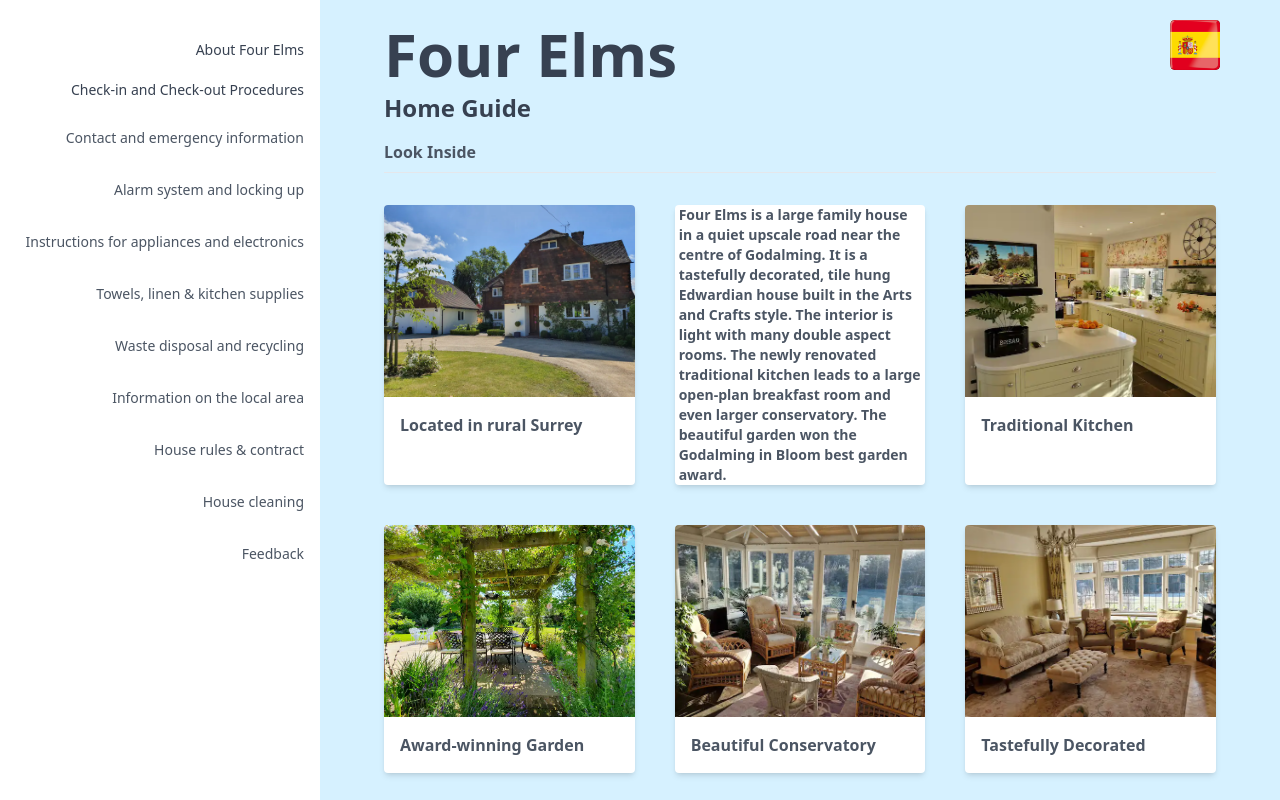
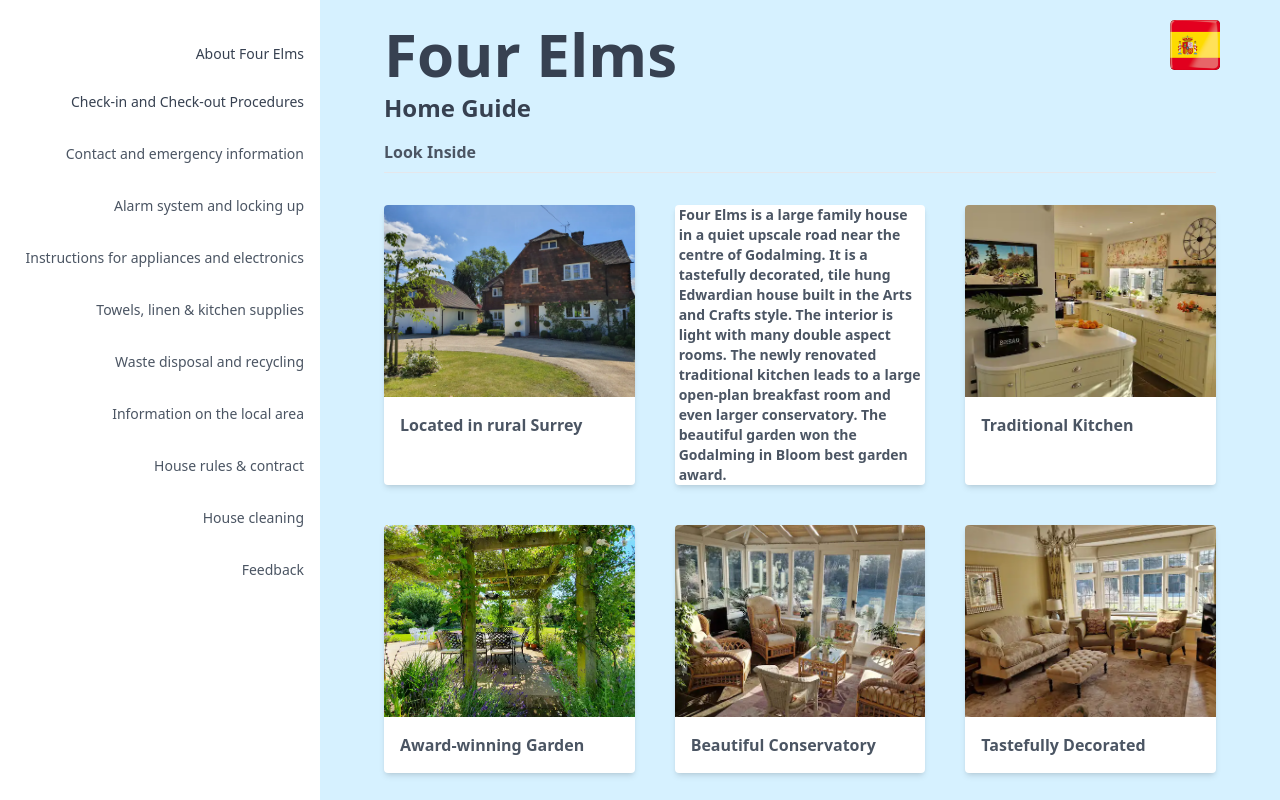
Before and after one commit to ConjecturesandRefutations/Four-Elms, a React (Create React App) app: page / in a window 1280 px wide. Built offline with nearby package versions, Linux system fonts and the light colour scheme.

Commit message:
another small change to nav

```diff
--- a/src/components/Navbar.js
+++ b/src/components/Navbar.js
@@ -26,12 +26,12 @@ return(
         </div>
     </div>
     <ul class={`text-sm ${menuOpen ? "" : "hidden"} inline-block md:block`} id="menu">
-        <li class="text-gray-700">
+        <li class="text-gray-700 my-1">
             <a href="#" class="px-4 flex justify-end">
                 <span> {lang==='english' ? 'About Four Elms' : 'Acerca de Four Elms'}</span>
             </a>
         </li>
-        <li class="text-gray-700 py-1">
+        <li class="text-gray-700 py-2">
             <a href="#" class="px-4 flex justify-end mt-4">
                 <span> {lang==='english' ? 'Check-in and Check-out Procedures' : 'Procedimientos de registro y salida'}</span>
             </a>
```
